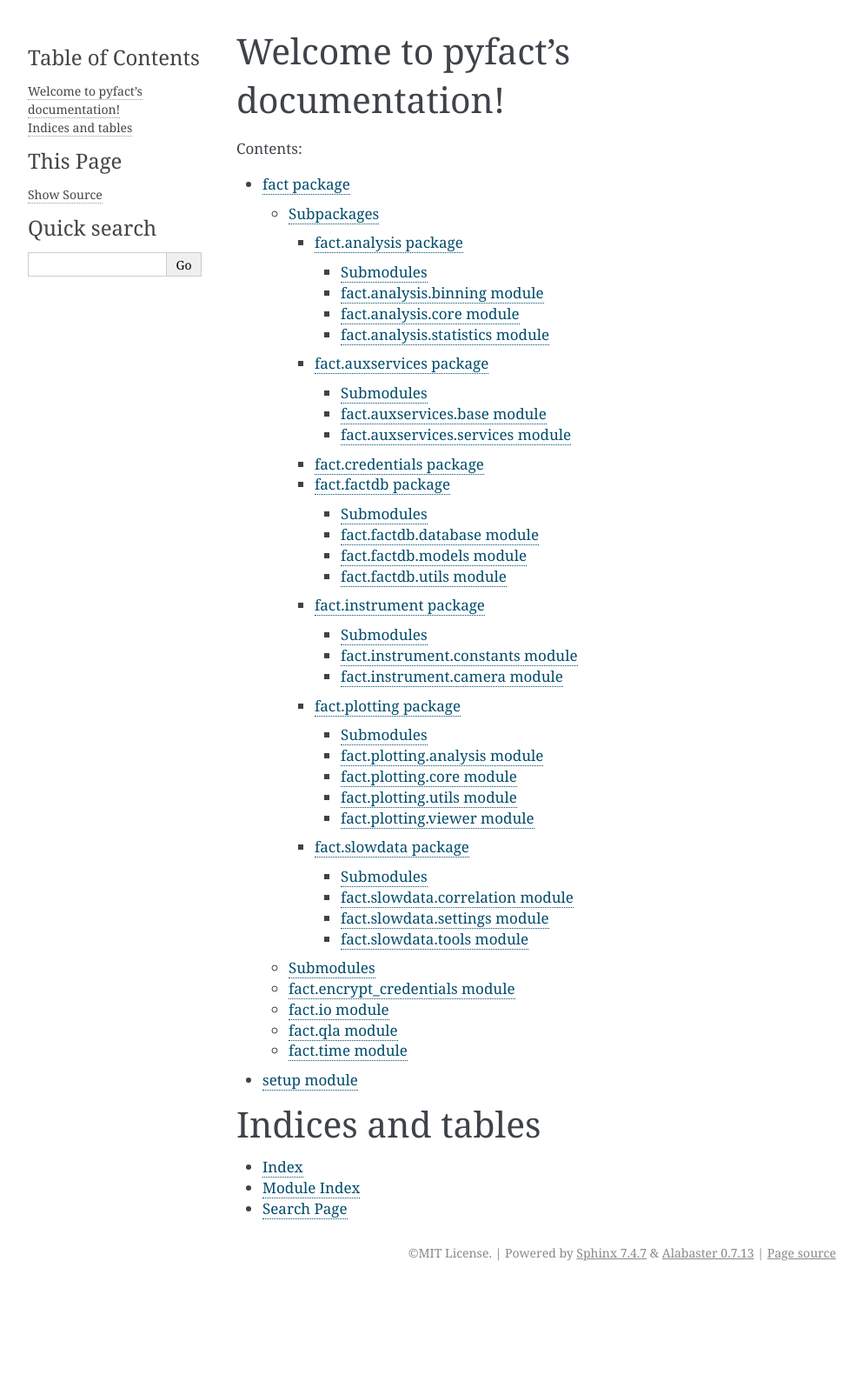
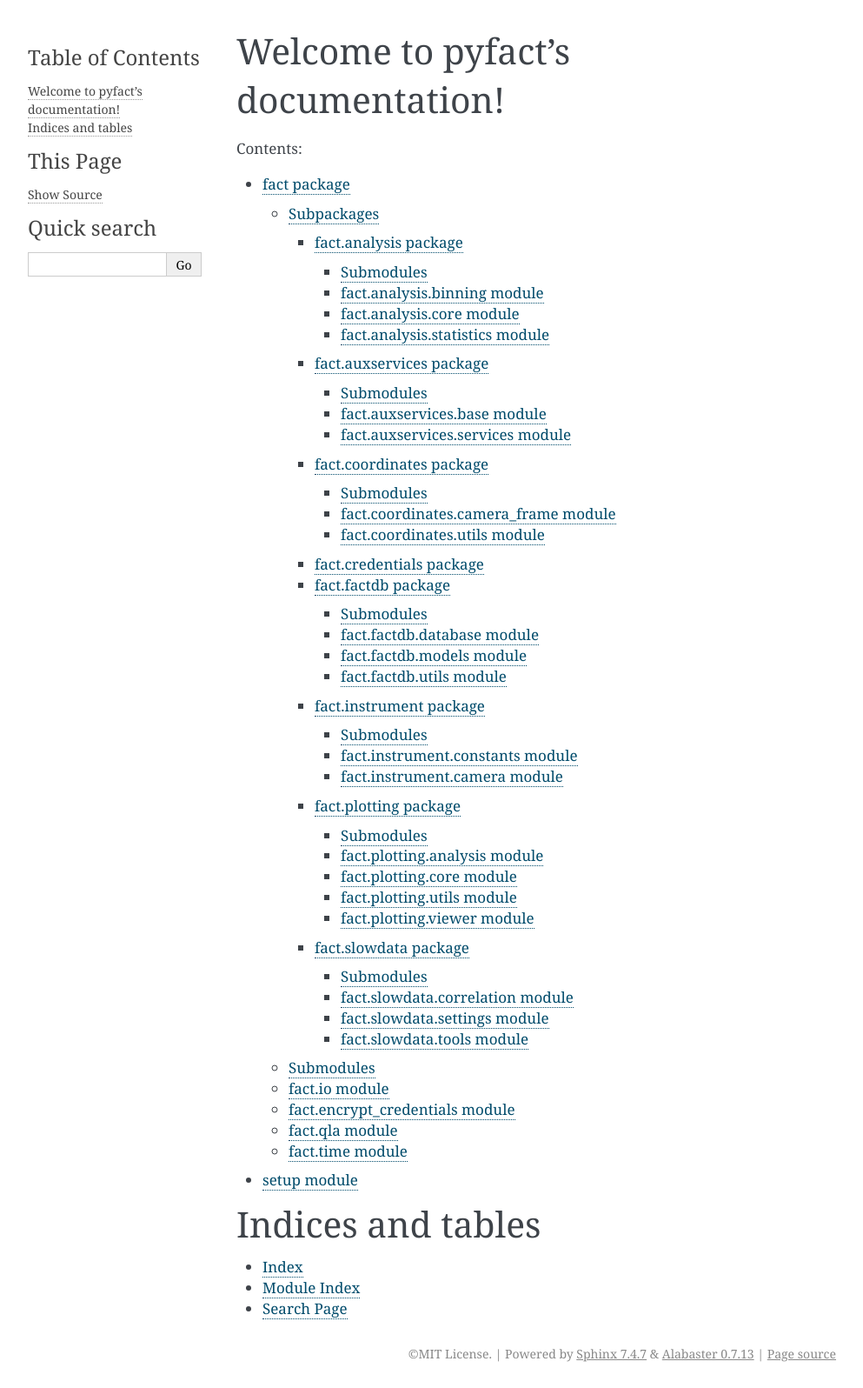
Before and after one commit to fact-project/pyfact, a Sphinx documentation site: the page built from docs/index.rst, in a window 1280 px wide. Shown: the whole page at 87% size, without its empty margins (148-1141 px from the left). Built offline with Sphinx 7.4.7, drawn with Linux system fonts in a browser that asks for light colours; the version number could not be read and is left out; before the commit the page ends 1480 px from its top, so only the background shows below that.

Commit message:
Add coordinates to doc modules

```diff
--- /dev/null
+++ b/docs/fact.coordinates.rst
@@ -0,0 +1,26 @@
+fact.coordinates package
+========================
+
+.. automodule:: fact.coordinates
+    :members:
+    :undoc-members:
+    :show-inheritance:
+
+Submodules
+----------
+
+fact.coordinates.camera_frame module
+------------------------------------
+
+.. automodule:: fact.coordinates.camera_frame
+    :members:
+    :undoc-members:
+    :show-inheritance:
+
+fact.coordinates.utils module
+-----------------------------
+
+.. automodule:: fact.coordinates.utils
+    :members:
+    :undoc-members:
+    :show-inheritance:
--- a/docs/fact.rst
+++ b/docs/fact.rst
@@ -13,6 +13,7 @@ Subpackages
 
     fact.analysis
     fact.auxservices
+    fact.coordinates
     fact.credentials
     fact.factdb
     fact.instrument
@@ -22,6 +23,14 @@ Subpackages
 Submodules
 ----------
 
+fact\.io module
+---------------
+
+.. automodule:: fact.io
+    :members:
+    :undoc-members:
+    :show-inheritance:
+
 fact\.encrypt\_credentials module
 ---------------------------------
 
```
Also changed, not shown: other parts of docs/fact.rst (+0 -7 lines).
